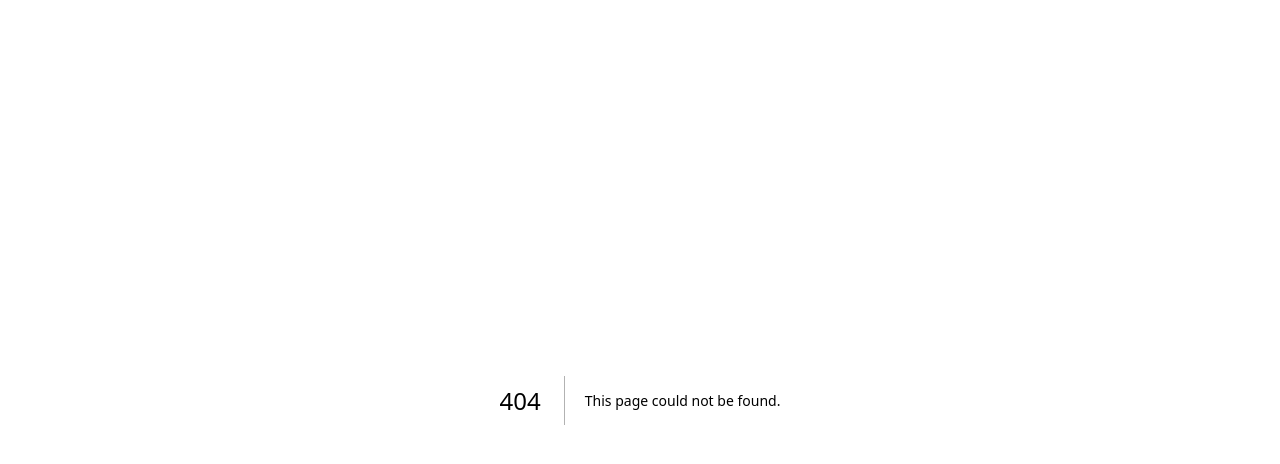
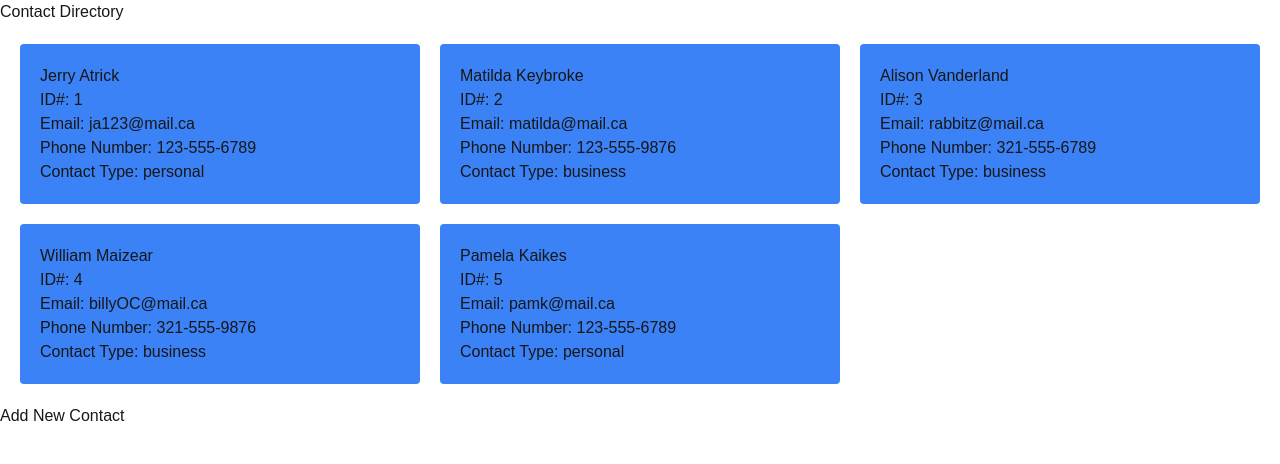
Before and after one commit to Bstrinic/fall24-cprg306h-classexamples, a Next.js app: page /week-7 in a window 1280 px wide. Before the commit this address had no page. Shown: the top 464 px of the page. Built offline with nearby package versions, Linux system fonts and the light colour scheme.

Commit message:
Commiting all class code to git

```diff
--- a/app/page.js
+++ b/app/page.js
@@ -50,8 +50,8 @@ export default function Home() {
         </li>
         <li>
           <Link
-            className={linkStyles} href="./week-6/">
-            Week 6 -
+            className={linkStyles} href="./week-7/">
+            Week 7 - Managing State
           </Link>
         </li>
       </ul>
--- /dev/null
+++ b/app/week-7/contact-card.js
@@ -0,0 +1,13 @@
+
+// Using props
+export default function DirectoryCard({contact}){
+    return(
+        <div className="rounded p-5 bg-blue-500">
+            <h3>{contact.fname} {contact.lname}</h3>
+            <p>ID#: {contact.id}</p>
+            <p>Email: {contact.email}</p>
+            <p>Phone Number: {contact.phone}</p>
+            <p>Contact Type: {contact.type}</p>
+        </div>
+    );
+}
--- /dev/null
+++ b/app/week-7/contact-form.js
@@ -0,0 +1,92 @@
+"use client";
+
+import { useState } from "react";
+
+export default function DirectoryForm({ directoryArray, newContactFunc, closeFormFunc }) {
+  // States for inputs
+  const [fname, setFName] = useState("");
+  const [lname, setLName] = useState("");
+  const [email, setEmail] = useState("");
+  const [phone, setPhone] = useState("");
+  const [type, setType] = useState("");
+
+  const handleFNameChange = (event) => setFName(event.target.value);
+
+  const handleSubmit = (event) => {
+    event.preventDefault();
+    // Consider adding validation
+    let newContact = {
+      id: directoryArray.length + 2,
+      fname: fname,
+      lname: lname,
+      email: email,
+      phone: phone,
+      type: type,
+    };
+
+    // Lifting state / page.js sets up the state and then this function is being passed to the child
+    newContactFunc(newContact);
+
+    // Resetting form to default state
+    setFName("");
+    setLName("");
+    setEmail("");
+    setPhone("");
+    setType("");
+
+    closeFormFunc();
+  };
+
+  return (
+    <div onClick={closeFormFunc} className="absolute h-full w-full flex items-center justify-center bg-gray-950/70">
+      <form onClick={ (event) => event.stopPropagation() } onSubmit={handleSubmit} className="bg-green-400 rounded p-5 max-w-md">
+        <h2>Contact Form</h2>
+        <div className="mb-3">
+          <label className="inline-block w-40">First Name: </label>
+          <input type="text" onChange={handleFNameChange} value={fname} />
+        </div>
+        {/* Another way to do it without exterior function */}
+        <div className="mb-3">
+          <label className="inline-block w-40">Last Name: </label>
+          <input
+            type="text"
+            onChange={(event) => setLName(event.target.value)}
+            value={lname}
+          />
+        </div>
+        <div className="mb-3">
+          <label className="inline-block w-40">Email: </label>
+          <input
+            type="text"
+            onChange={(event) => setEmail(event.target.value)}
+            value={email}
+          />
+        </div>
+        <div className="mb-3">
+          <label className="inline-block w-40">Phone: </label>
+          <input
+            type="text"
+            onChange={(event) => setPhone(event.target.value)}
+            value={phone}
+          />
+        </div>
+        <div className="mb-3">
+          <label className="inline-block w-40">Contact Type: </label>
+          <select
+            onChange={(event) => setType(event.target.value)}
+            value={type}
+          >
+            <option value="" selected disabled>
+              --- Please choose a type ---
+            </option>
+            <option value="personal">Persona</option>
+            <option value="business">Business</option>
+          </select>
+        </div>
+        <div className="mb-3">
+          <button>Add New Contact!</button>
+        </div>
+      </form>
+    </div>
+  );
+}
--- /dev/null
+++ b/app/week-7/contact-list.js
@@ -0,0 +1,12 @@
+import DirectoryCard from "./contact-card";
+
+
+export default function DirectoryList({directoryArray}){
+    return(
+        <section className="grid grid-cols-3 gap-5 p-5">
+            {directoryArray.map( (contact) => (
+                <DirectoryCard contact={contact} />
+            ))}
+        </section>
+    );
+}
--- /dev/null
+++ b/app/week-7/contacts-info.json
@@ -0,0 +1,42 @@
+[
+    {
+      "id": 1,
+      "fname": "Jerry",
+      "lname": "Atrick",
+      "email": "ja123@mail.ca",
+      "phone": "123-555-6789",
+      "type": "personal"
+    },
+    {
+      "id": 2,
+      "fname": "Matilda",
+      "lname": "Keybroke",
+      "email": "matilda@mail.ca",
+      "phone": "123-555-9876",
+      "type": "business"
+    },
+    {
+      "id": 3,
+      "fname": "Alison",
+      "lname": "Vanderland",
+      "email": "rabbitz@mail.ca",
+      "phone": "321-555-6789",
+      "type": "business"
+    },
+    {
+      "id": 4,
+      "fname": "William",
+      "lname": "Maizear",
+      "email": "billyOC@mail.ca",
+      "phone": "321-555-9876",
+      "type": "business"
+    },
+    {
+      "id": 5,
+      "fname": "Pamela",
+      "lname": "Kaikes",
+      "email": "pamk@mail.ca",
+      "phone": "123-555-6789",
+      "type": "personal"
+    }
+  ]
--- /dev/null
+++ b/app/week-7/page.js
@@ -0,0 +1,50 @@
+"use client"
+
+import { useState } from "react";
+import DirectoryForm from "./contact-form";
+import DirectoryList from "./contact-list";
+import directoryData from "./contacts-info.json";
+
+export default function PageDirectory() {
+
+
+    //  Mapping function
+    // let directoryArray = directoryData.map(
+    //     Performing an operation
+    //     Anonymous function / Creating a brand new array with the json file
+    //     (contact) => ({...contact})
+    // );
+
+    const [directoryList, setDirectoryList] = useState(
+        directoryData.map( (contact) => ({...contact}) )
+    );
+
+    // Conditional Styling / Closed on default
+    const [isFormOpen, setFormOpen] = useState(false);
+
+    const openForm = () => setFormOpen(true);
+    const closeForm = () => setFormOpen(false);
+
+    const handleNewContact = (newContact) => {
+        // Consider adding validation
+        setDirectoryList( [...directoryList, newContact] )
+    };
+
+    return(
+        <main>
+            {
+                isFormOpen &&
+                <DirectoryForm
+                directoryArray={directoryList}
+                newContactFunc={handleNewContact}
+                closeFormFunc={closeForm}
+                />
+            }
+            <h1>Contact Directory</h1>
+            <DirectoryList directoryArray={directoryList}/>
+            <div>
+                <button onClick={openForm}>Add New Contact</button>
+            </div>
+        </main>
+    );
+};
```
Also changed, not shown: app/week-6/contact-card.js (deleted), app/week-6/contact-form.js (deleted), app/week-6/contact-list.js (deleted), app/week-6/page.js (deleted).
